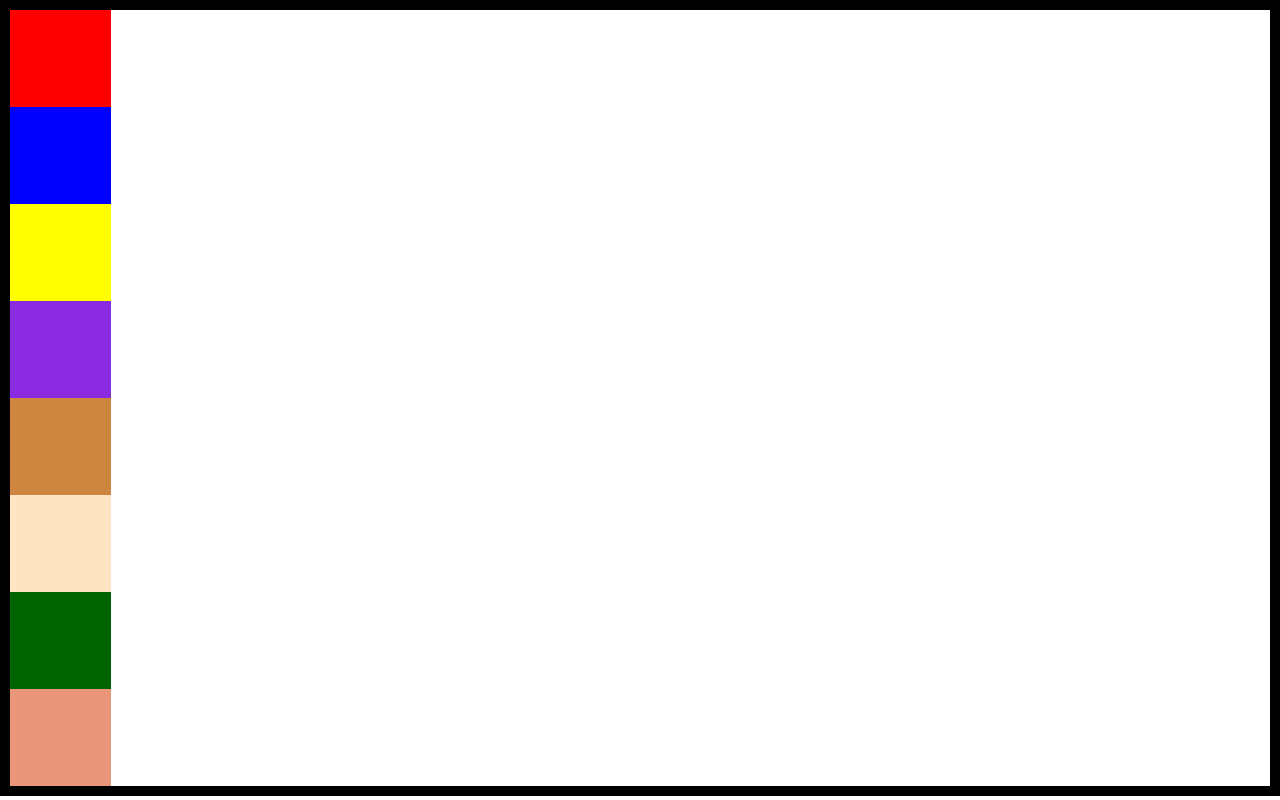
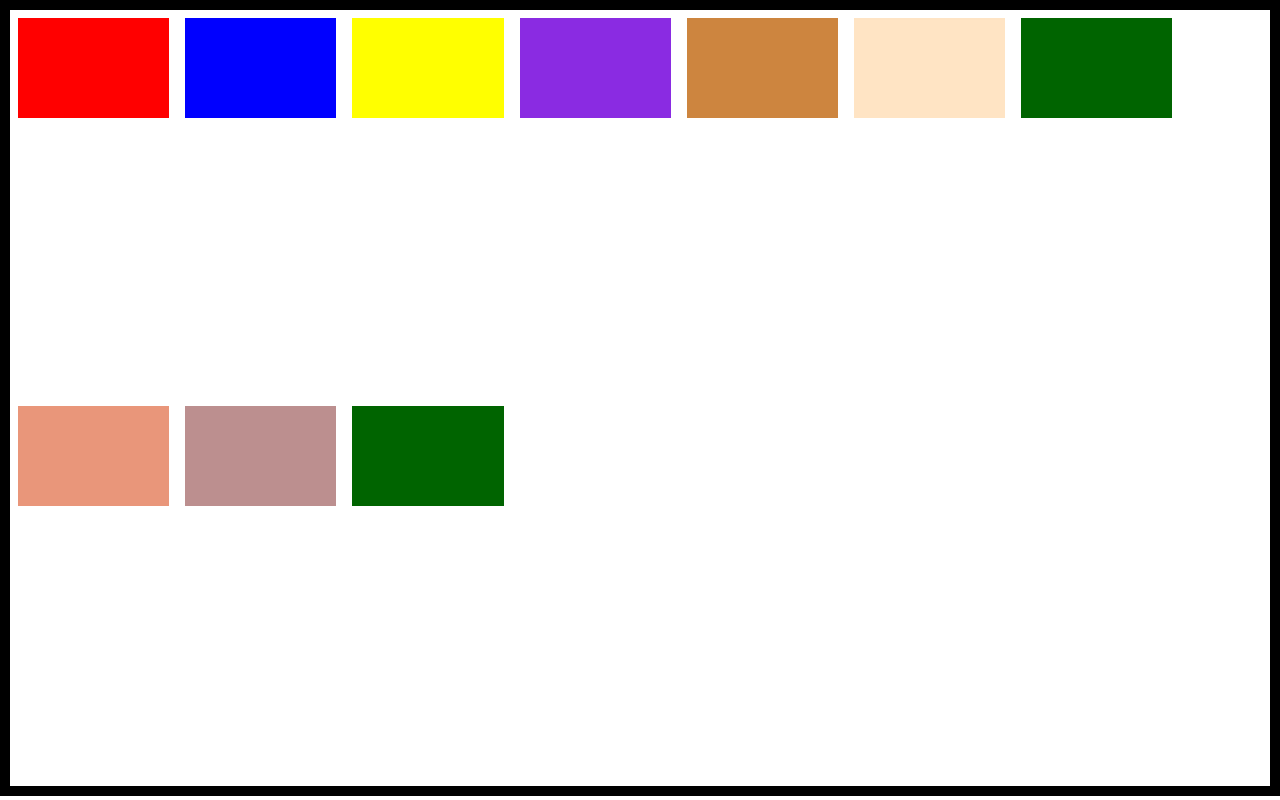
Before and after one commit to SaifAmjad/CSS-Flexbox, a website: page index.html in a window 1280 px wide. Drawn offline with Linux system fonts and the light colour scheme.

Commit message:
Used flex-wrap property

```diff
--- a/index.html
+++ b/index.html
@@ -16,6 +16,8 @@
         <div class="box6"></div>
         <div class="box7"></div>
         <div class="box8"></div>
+        <div class="box9"></div>
+        <div class="box10"></div>
     </div>
 </body>
 </html>
--- a/style.css
+++ b/style.css
@@ -3,57 +3,88 @@
     padding: 0;
 }
 
+/* Flex Direction and Flex */
+
+/* .container{
+    border: 10px solid black;
+    height: 97vh;
+    display: flex;
+    flex-direction: column;
+} */
+
 .container{
     border: 10px solid black;
     height: 97vh;
     display: flex;
-    flex-direction: column;
+    flex-wrap: wrap;
 }
 
 .box1{
-    width: 8%;
+    width: 12%;
     height: 100px;
+    margin: 8px;
     background-color: red;
 }
 
 .box2{
-    width: 8%;
+    width: 12%;
     height: 100px;
+    margin: 8px;
     background-color: blue;
 }
 
 .box3{
-    width: 8%;
+    width: 12%;
     height: 100px;
+    margin: 8px;
     background-color: yellow;
 }
 
 .box4{
-    width: 8%;
+    width: 12%;
     height: 100px;
+    margin: 8px;
     background-color: blueviolet;
 }
 
 .box5{
-    width: 8%;
+    width: 12%;
     height: 100px;
+    margin: 8px;
     background-color: peru;
 }
 
 .box6{
-    width: 8%;
+    width: 12%;
     height: 100px;
+    margin: 8px;
     background-color: bisque;
 }
 
 .box7{
-    width: 8%;
+    width: 12%;
     height: 100px;
+    margin: 8px;
     background-color: darkgreen;
 }
 
 .box8{
-    width: 8%;
+    width: 12%;
     height: 100px;
+    margin: 8px;
     background-color: darksalmon;
 }
+
+.box9{
+    width: 12%;
+    height: 100px;
+    margin: 8px;
+    background-color: rosybrown;
+}
+
+.box10{
+    width: 12%;
+    height: 100px;
+    margin: 8px;
+    background-color: darkgreen;
+}
```
